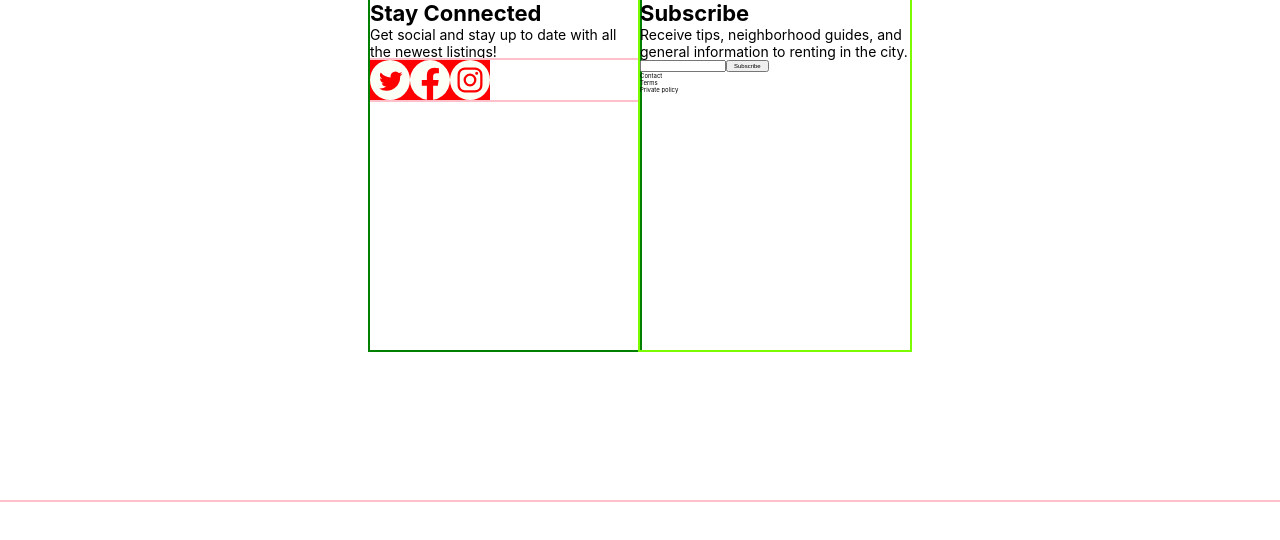
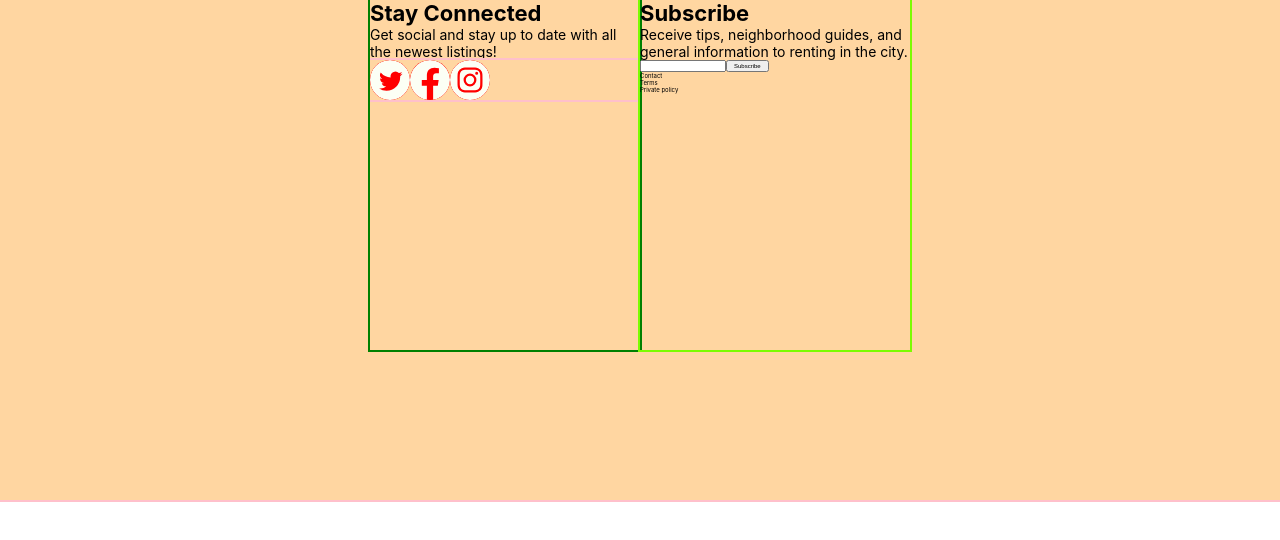
Before and after one commit to JuanTValdez/Living-in-the-Six, a React (Create React App) app: page / in a window 1280 px wide. Shown: the top 540 px of the page. Built offline with nearby package versions, Linux system fonts and the light colour scheme.

Commit message:
working on footer layout

```diff
--- a/src/styles/Footer.css
+++ b/src/styles/Footer.css
@@ -3,6 +3,7 @@
 	grid-template-columns: repeat(2, 1fr);
 	padding: 0 37rem;
 	height: 500px;
+	background-color: var(--light-peach);
 	outline: 2px solid pink;
 }
 
@@ -22,5 +23,6 @@
 
 	& img {
 		background-color: red;
+		border-radius: 100%;
 	}
 }
```
